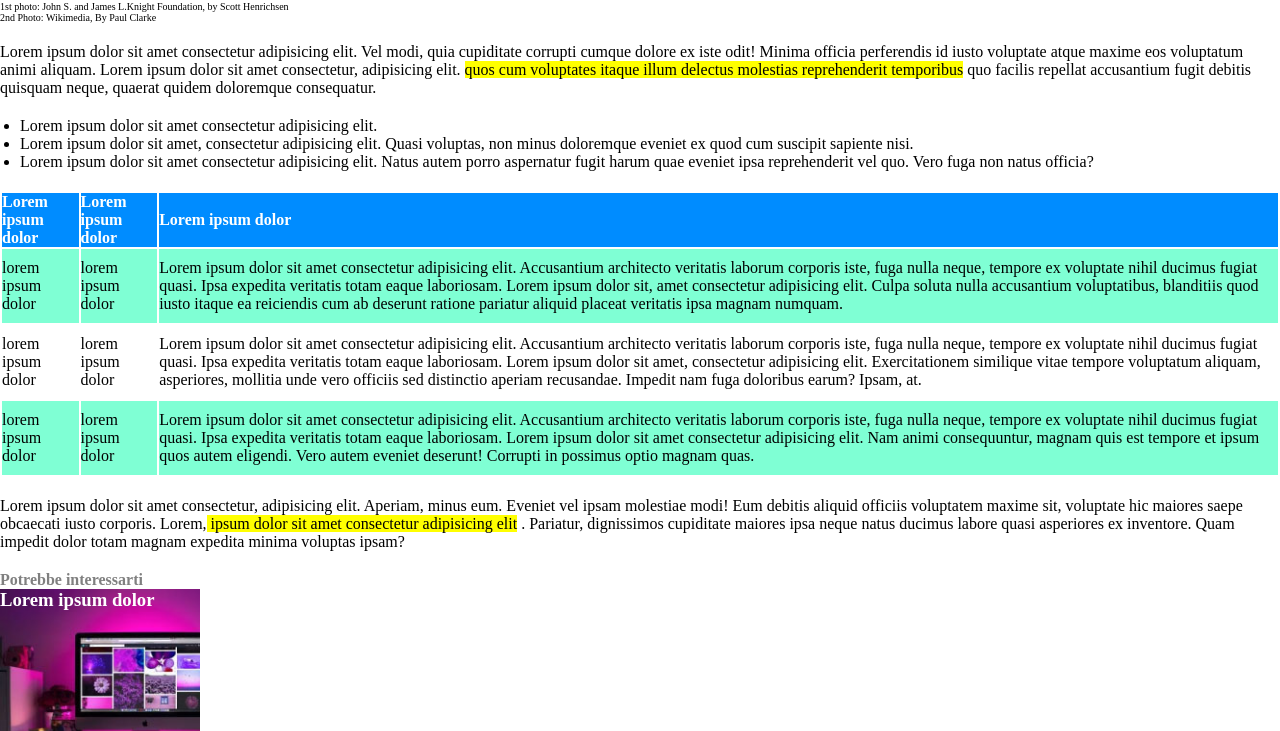
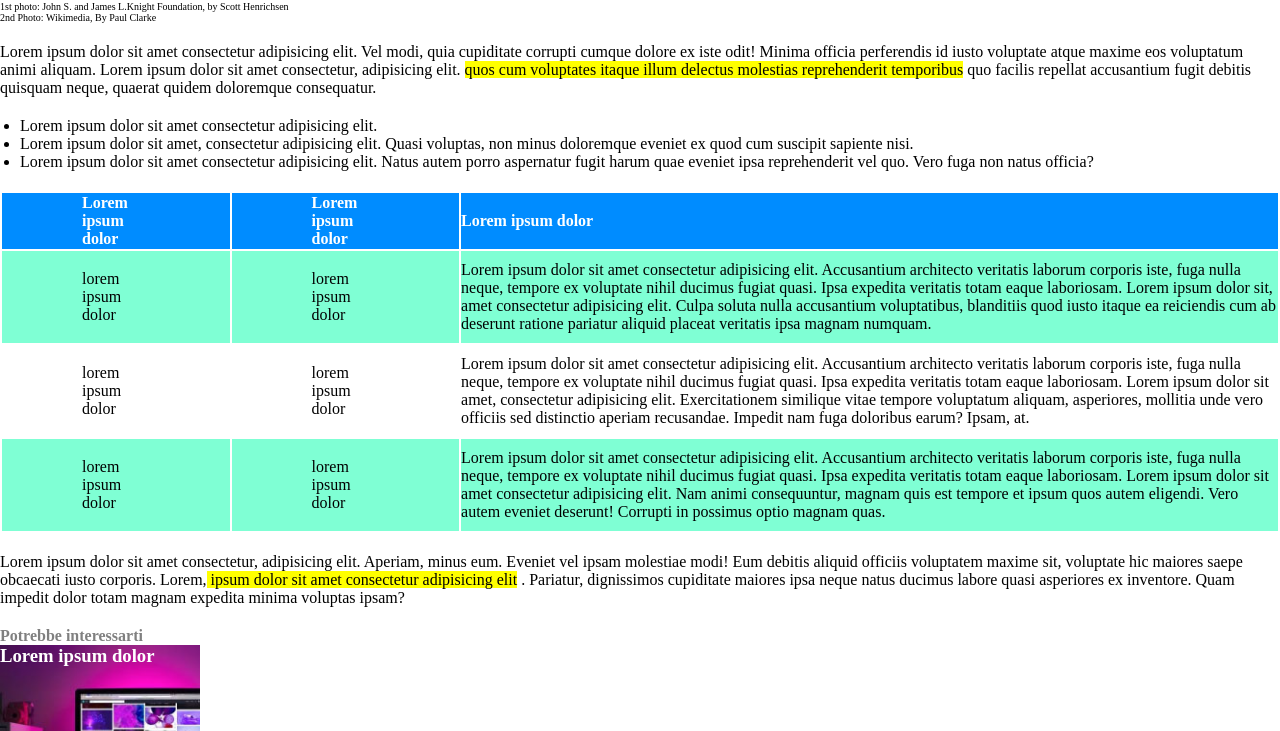
Before and after one commit to LucaFaedda/html-css-booleaner, a plain HTML site: page index.html in a window 1280 px wide. Shown: the part 612-1343 px from the top of the page. Drawn offline with Linux system fonts and the light colour scheme.

Commit message:
padding_table

```diff
--- a/css/style.css
+++ b/css/style.css
@@ -52,6 +52,11 @@
 .light_blue_background{
     background-color: aquamarine;
 }
+
+.prova{
+    padding: 1px 80px 1px 80px;
+
+}
 th{
     color: white;
     background-color: rgb(0, 140, 255);
--- a/index.html
+++ b/index.html
@@ -39,25 +39,25 @@
                 <table>
                     <thead>
                         <tr>
-                            <th>Lorem ipsum dolor</th>
-                            <th>Lorem ipsum dolor</th>
+                            <th class="prova">Lorem ipsum dolor</th>
+                            <th class="prova">Lorem ipsum dolor</th>
                             <th>Lorem ipsum dolor</th>
                         </tr>
                     </thead>
                     <tbody>
                         <tr class="light_blue_background">
-                            <td>lorem ipsum dolor</td>
-                            <td>lorem ipsum dolor</td>
+                            <td class="prova">lorem ipsum dolor</td>
+                            <td class="prova">lorem ipsum dolor</td>
                             <td>Lorem ipsum dolor sit amet consectetur adipisicing elit. Accusantium architecto veritatis laborum corporis iste, fuga nulla neque, tempore ex voluptate nihil ducimus fugiat quasi. Ipsa expedita veritatis totam eaque laboriosam. Lorem ipsum dolor sit, amet consectetur adipisicing elit. Culpa soluta nulla accusantium voluptatibus, blanditiis quod iusto itaque ea reiciendis cum ab deserunt ratione pariatur aliquid placeat veritatis ipsa magnam numquam.</td>
                         </tr>
                         <tr>
-                            <td>lorem ipsum dolor</td>
-                            <td>lorem ipsum dolor</td>
+                            <td class="prova">lorem ipsum dolor</td>
+                            <td class="prova">lorem ipsum dolor</td>
                             <td>Lorem ipsum dolor sit amet consectetur adipisicing elit. Accusantium architecto veritatis laborum corporis iste, fuga nulla neque, tempore ex voluptate nihil ducimus fugiat quasi. Ipsa expedita veritatis totam eaque laboriosam. Lorem ipsum dolor sit amet, consectetur adipisicing elit. Exercitationem similique vitae tempore voluptatum aliquam, asperiores, mollitia unde vero officiis sed distinctio aperiam recusandae. Impedit nam fuga doloribus earum? Ipsam, at.</td>
                         </tr>
                         <tr class="light_blue_background">
-                            <td>lorem ipsum dolor</td>
-                            <td>lorem ipsum dolor</td>
+                            <td class="prova">lorem ipsum dolor</td>
+                            <td class="prova">lorem ipsum dolor</td>
                             <td>Lorem ipsum dolor sit amet consectetur adipisicing elit. Accusantium architecto veritatis laborum corporis iste, fuga nulla neque, tempore ex voluptate nihil ducimus fugiat quasi. Ipsa expedita veritatis totam eaque laboriosam. Lorem ipsum dolor sit amet consectetur adipisicing elit. Nam animi consequuntur, magnam quis est tempore et ipsum quos autem eligendi. Vero autem eveniet deserunt! Corrupti in possimus optio magnam quas.</td>
                         </tr>
                     </tbody>
```
